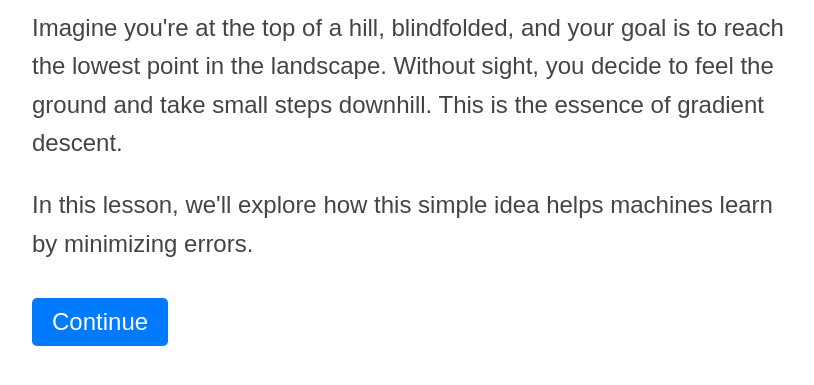
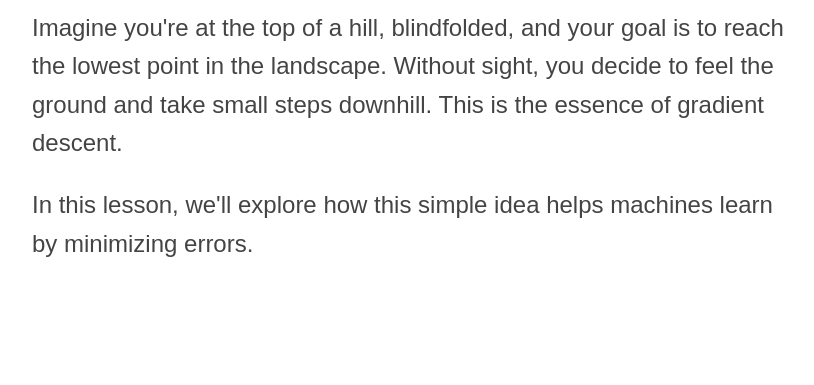
Before and after one commit to Sebonauth/introduction_to_gradient_descent_3.1, a plain HTML site: page index.html in a window 1280 px wide. Shown: the part 221-606 px from the top of the page, without its empty margins (228-1042 px from the left). Drawn offline with Linux system fonts and the light colour scheme.

Commit message:
Update index.html

```diff
--- a/index.html
+++ b/index.html
@@ -55,7 +55,6 @@
         <h1>Understanding the Gradient Descent Algorithm</h1>
         <p>Imagine you're at the top of a hill, blindfolded, and your goal is to reach the lowest point in the landscape. Without sight, you decide to feel the ground and take small steps downhill. This is the essence of gradient descent.</p>
         <p>In this lesson, we'll explore how this simple idea helps machines learn by minimizing errors.</p>
-        <div class="continue-button" onclick="showNextSection(2)">Continue</div>
     </section>
 
     <script>
```
